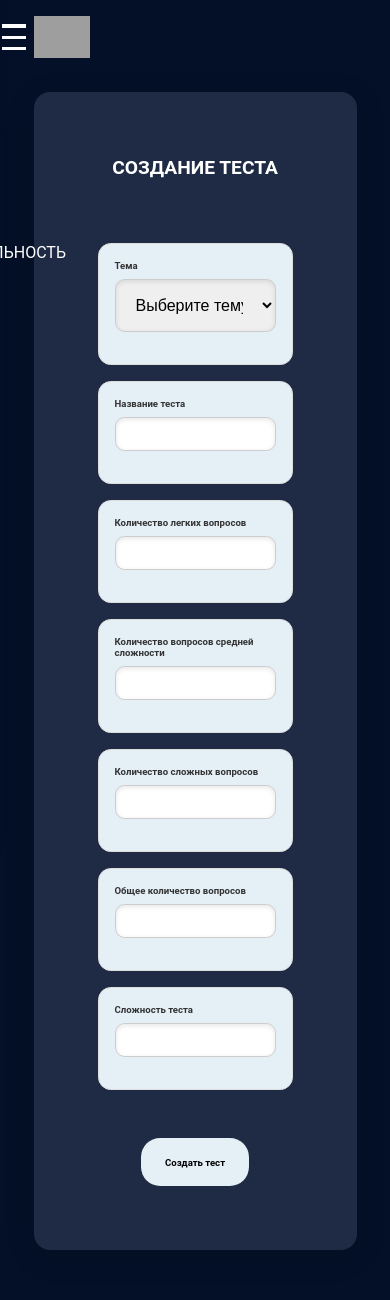
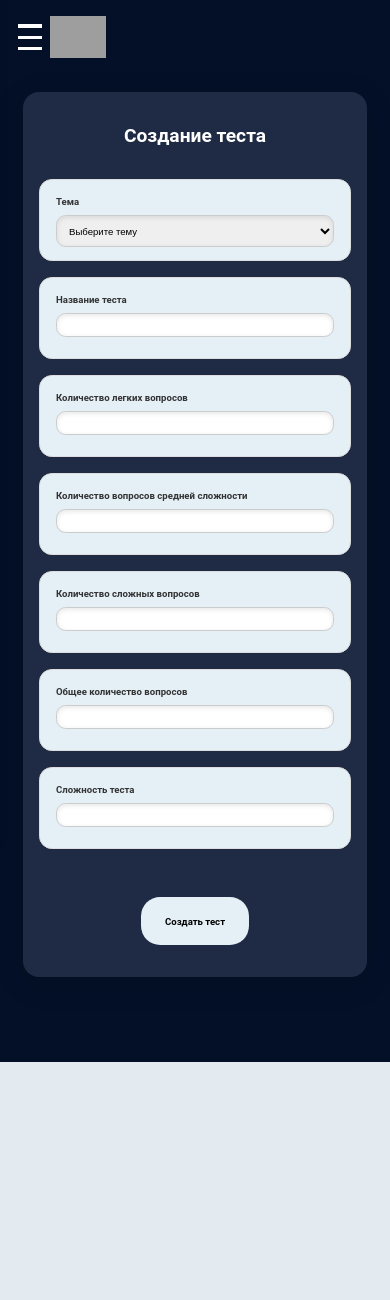
Before and after one commit to ShLera04/qualificationWork, a Flask app: page /createTest in a window 390 px wide. Shown: the top 1300 px of the page. After the commit the page ends 1062 px from the top, so only its background shows below. Run offline with Flask 3, Linux system fonts and the light colour scheme; the visitor is signed in with stand-in values (Sample User, id 1); data that the repository does not hold is empty; parts of the project's set-up code (start-up, migrations or seed data) failed here and were passed over; some libraries are stand-ins or nearby versions; grey boxes are pictures that could not be loaded.

Commit message:
changeCreateTest

```diff
--- a/static/css/createTest.css
+++ b/static/css/createTest.css
@@ -11,7 +11,7 @@ form {
     border-radius: 1rem;
     box-shadow: 0 0.4rem 2rem rgba(0, 0, 0, 0.1);
     padding: 4rem;
-    max-width: 35vw;
+    max-width: 30vw;
     width: 100%;
     margin: 10vh auto;
     overflow: hidden;
@@ -143,7 +143,7 @@ input[type="file"],
 header {
     background: #041027;
     padding-left: 1rem;
-    padding: 1rem 0rem;
+    padding: 1rem 1rem;
     color: white;
     display: flex;
     align-items: center;
@@ -198,9 +198,9 @@ main {
 h1 {
     margin: 0;
     text-align: center;
-    text-transform: uppercase;
+    /* text-transform: uppercase; */
     color: white;
-    font-size: 2rem;
+    font-size: 1.6rem;
     font-family: 'Roboto', Verdana, Tahoma, sans-serif;
 }
 
@@ -327,7 +327,7 @@ h1 {
         font-size: 0.6rem;
     }
     form{
-        max-width: 50vw;
+        max-width: 80vw;
     }
     button {
         font-size: 0.6rem;
@@ -336,10 +336,17 @@ h1 {
     }
     .question-block {
         font-size: 0.6rem !important;
+        height: 3rem !important;
     }
     .question-block input {
         font-size: 0.6rem !important;
+        height: 1.5rem !important;
+        padding: 0.5rem 0.5rem !important;
+    }
+    .question-block select {
+        font-size: 0.6rem !important;
         height: 2rem !important;
+        padding: 0.5rem 0.5rem !important;
     }
     .question-block label {
         font-size: 0.6rem !important;
@@ -348,7 +355,23 @@ h1 {
         font-size: 1.2rem;
     }
     .menu-overlay{
-        width: 40vw;
+        width: 60vw;
+    }
+    .menu-item {
+        font-size: 0.8rem;
+        padding: 0.5rem;
+    }
+    .menu-header {
+        margin-bottom: 0.5rem;
+    }
+    form{
+        padding: 2rem 1rem;
+    }
+    .flashes{
+        margin: 1rem 0;
+    }
+    .menu-header .username {
+        font-size: 1rem;
     }
 }
 
@@ -374,6 +397,11 @@ h1 {
         font-size: 0.8rem !important;
         height: 2rem !important;
     }
+    .question-block select {
+        font-size: 0.8rem !important;
+        height: 2rem !important;
+        padding: 0.4rem 0.4rem !important;
+    }
     .question-block label {
         font-size: 0.8rem !important;
     }
@@ -393,9 +421,14 @@ h1 {
         max-width: 50vw;
     }
     h1{
-        font-size: 1.8rem;
+        font-size: 1.5rem;
     }
     .menu-overlay{
         width: 20vw;
     }
+    .question-block select {
+        font-size: 0.8rem !important;
+        height: 2rem !important;
+        padding: 0.4rem 0.4rem !important;
+    }
 }
--- a/templates/createTest.html
+++ b/templates/createTest.html
@@ -31,9 +31,9 @@
                 <span class="close-btn" id="closeMenu">&times;</span>
             </div>
             <div class="menu-links">
-                <a class="menu-item" href="#first">ГЛАВНАЯ</a>
-                <a class="menu-item" href="#teoriya">МАТЕРИАЛЫ</a>
-                <a class="menu-item" href="#functionality">ФУНКЦИОНАЛЬНОСТЬ</a>
+                <a class="menu-item" href="/mainLecturer#first">ГЛАВНАЯ</a>
+                <a class="menu-item" href="/mainLecturer#teoriya">МАТЕРИАЛЫ</a>
+                <a class="menu-item" href="/mainLecturer#functionality">ФУНКЦИОНАЛЬНОСТЬ</a>
                 <a class="menu-item"href="/settings">НАСТРОЙКИ</a>
                 <a class="menu-item" href="/logout">ВЫХОД</a>
             </div>
```
